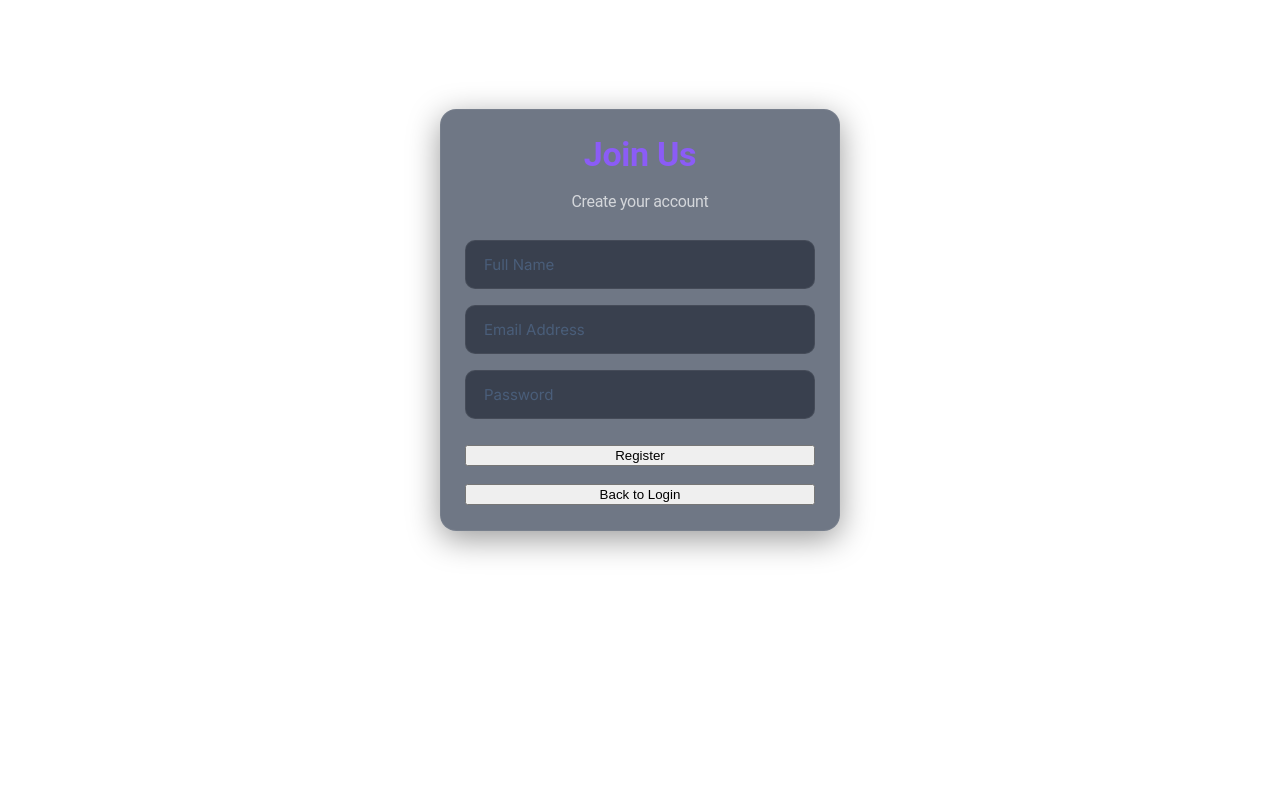
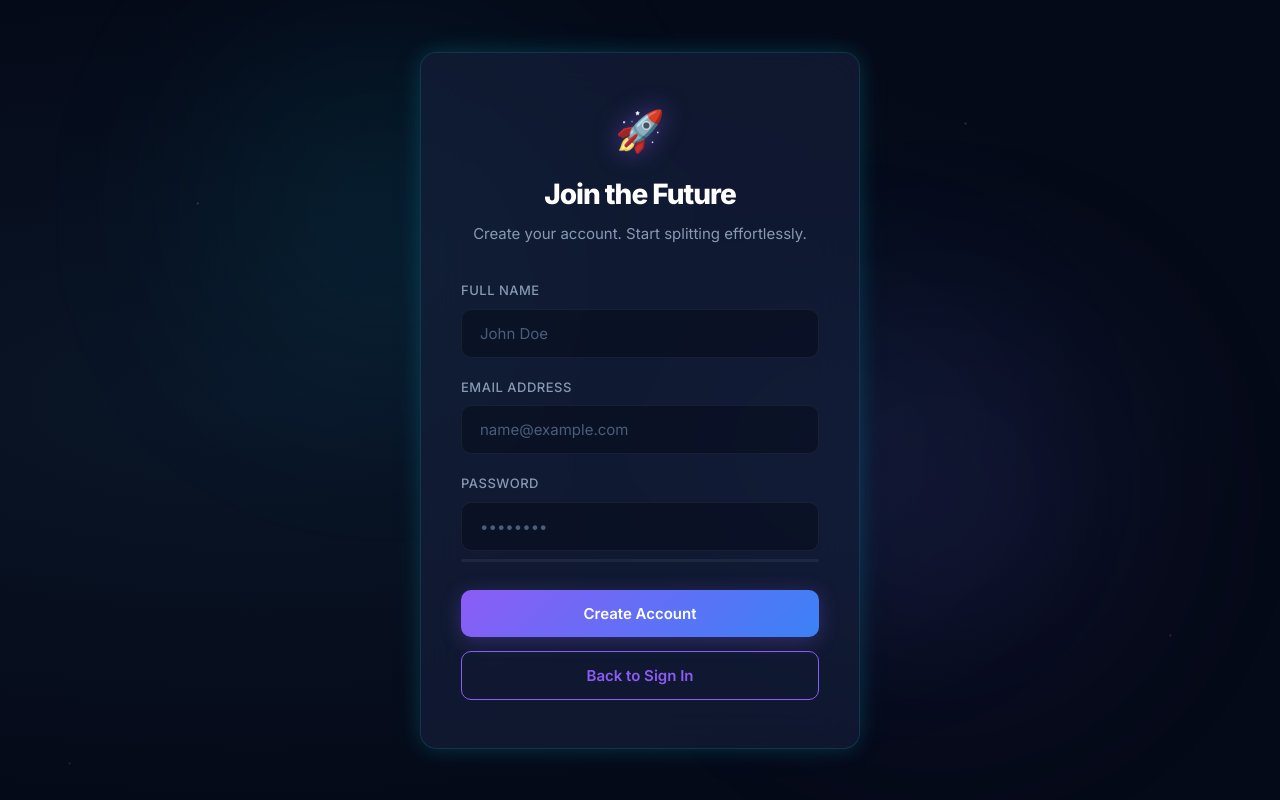
Before and after one commit to Archis009/Smart-Expense-Sharing-System, a React (Create React App) app in the folder frontend/: page /register in a window 1280 px wide. Built offline with nearby package versions, Linux system fonts and the light colour scheme; no server answers.

Commit message:
Rebuild App shell and auth screens with Antigravity theme

```diff
--- a/frontend/src/App.js
+++ b/frontend/src/App.js
@@ -14,22 +14,42 @@ const theme = createTheme({
     primary: {
       main: '#8b5cf6',
     },
+    secondary: {
+      main: '#00e5ff',
+    },
     background: {
-      default: 'transparent',
-      paper: '#1e293b',
+      default: '#050a18',
+      paper: '#0f1d35',
+    },
+    success: {
+      main: '#10b981',
+    },
+    error: {
+      main: '#ef4444',
     },
   },
   typography: {
-    fontFamily: '"Outfit", "Roboto", "Helvetica", "Arial", sans-serif',
+    fontFamily: '"Inter", -apple-system, BlinkMacSystemFont, sans-serif',
   },
   components: {
     MuiPaper: {
       styleOverrides: {
         root: {
           backgroundImage: 'none',
-          backgroundColor: 'rgba(15, 23, 42, 0.8)',
-          backdropFilter: 'blur(16px)',
+          backgroundColor: 'rgba(15, 29, 53, 0.7)',
+          backdropFilter: 'blur(20px)',
+          border: '1px solid rgba(255,255,255,0.06)',
+        }
+      }
+    },
+    MuiDialog: {
+      styleOverrides: {
+        paper: {
+          backgroundImage: 'none',
+          backgroundColor: 'rgba(10, 22, 40, 0.95)',
+          backdropFilter: 'blur(24px)',
           border: '1px solid rgba(255,255,255,0.08)',
+          borderRadius: '16px',
         }
       }
     }
@@ -40,6 +60,12 @@ function App() {
   return (
     <ThemeProvider theme={theme}>
       <CssBaseline />
+      <div className="starfield">
+        <div className="stars-layer"></div>
+        <div className="blob blob-1"></div>
+        <div className="blob blob-2"></div>
+        <div className="blob blob-3"></div>
+      </div>
       <Router>
         <Routes>
           <Route path="/login" element={<Login />} />
--- a/frontend/src/components/Login.js
+++ b/frontend/src/components/Login.js
@@ -1,47 +1,84 @@
 import React, { useState } from 'react';
-import { Box, Typography } from '@mui/material';
 import api from '../api';
 import { useNavigate } from 'react-router-dom';
 
 const Login = () => {
   const [email, setEmail] = useState('');
   const [password, setPassword] = useState('');
+  const [loading, setLoading] = useState(false);
   const navigate = useNavigate();
 
   const handleSubmit = async (e) => {
     e.preventDefault();
+    setLoading(true);
     try {
       const res = await api.post('/api/auth/login', { email, password });
       localStorage.setItem('token', res.data.token);
       navigate('/dashboard');
     } catch (err) {
-      alert('Login failed');
+      alert(err.response?.data?.error || err.message || 'Login failed');
     }
+    setLoading(false);
   };
 
   return (
-    <div className="page-container fade-in" style={{ display: 'flex', justifyContent: 'center', alignItems: 'center', minHeight: '80vh' }}>
-      <div className="glass-card" style={{ width: '100%', maxWidth: '400px' }}>
-        <Typography component="h1" variant="h4" align="center" gutterBottom color="primary" sx={{ fontWeight: 'bold' }}>
-          Smart Expense
-        </Typography>
-        <Typography component="h2" variant="subtitle1" align="center" gutterBottom color="textSecondary" sx={{ mb: 3 }}>
-          Login to your account
-        </Typography>
-        <Box component="form" onSubmit={handleSubmit}>
-          <Box mb={2}>
-            <input className="glass-input" required placeholder="Email Address" type="email" value={email} onChange={(e) => setEmail(e.target.value)} />
-          </Box>
-          <Box mb={3}>
-            <input className="glass-input" required placeholder="Password" type="password" value={password} onChange={(e) => setPassword(e.target.value)} />
-          </Box>
-          <button type="submit" className="glass-button" style={{ width: '100%', marginBottom: '16px' }}>
-            Login
+    <div style={{ position: 'relative', zIndex: 1, display: 'flex', justifyContent: 'center', alignItems: 'center', minHeight: '100vh', padding: '20px' }}>
+      <div className="glass-card-neon fade-in" style={{ width: '100%', maxWidth: '440px', padding: '48px 40px' }}>
+
+        {/* Brand */}
+        <div style={{ textAlign: 'center', marginBottom: '36px' }}>
+          <div style={{ fontSize: '40px', marginBottom: '12px', filter: 'drop-shadow(0 0 12px rgba(0,229,255,0.5))' }}>💎</div>
+          <h1 style={{ fontSize: '28px', fontWeight: '800', margin: '0 0 8px 0', letterSpacing: '-1px' }}>
+            Smart Expense
+          </h1>
+          <p style={{ color: 'var(--text-secondary)', fontSize: '15px', margin: 0 }}>
+            Welcome back. Sign in to continue.
+          </p>
+        </div>
+
+        {/* Form */}
+        <form onSubmit={handleSubmit}>
+          <div style={{ marginBottom: '20px' }}>
+            <label style={{ display: 'block', fontSize: '13px', fontWeight: '500', color: 'var(--text-secondary)', marginBottom: '8px', textTransform: 'uppercase', letterSpacing: '0.5px' }}>
+              Email Address
+            </label>
+            <input
+              className="glass-input"
+              required
+              placeholder="name@example.com"
+              type="email"
+              value={email}
+              onChange={(e) => setEmail(e.target.value)}
+            />
+          </div>
+
+          <div style={{ marginBottom: '32px' }}>
+            <label style={{ display: 'block', fontSize: '13px', fontWeight: '500', color: 'var(--text-secondary)', marginBottom: '8px', textTransform: 'uppercase', letterSpacing: '0.5px' }}>
+              Password
+            </label>
+            <input
+              className="glass-input"
+              required
+              placeholder="••••••••"
+              type="password"
+              value={password}
+              onChange={(e) => setPassword(e.target.value)}
+            />
+          </div>
+
+          <button type="submit" className="neon-button" style={{ width: '100%', marginBottom: '14px' }} disabled={loading}>
+            {loading ? <span className="spinner" style={{ width: 18, height: 18, borderWidth: 2 }}></span> : 'Sign In'}
           </button>
-          <button type="button" className="glass-button glass-button-outline" style={{ width: '100%' }} onClick={() => navigate('/register')}>
+
+          <button type="button" className="neon-button-outline" style={{ width: '100%' }} onClick={() => navigate('/register')}>
             Create an Account
           </button>
-        </Box>
+        </form>
+
+        {/* Intelligence badge */}
+        <div style={{ textAlign: 'center', marginTop: '28px' }}>
+          <span className="intel-badge">🧠 Optimized Settlement Engine</span>
+        </div>
       </div>
     </div>
   );
--- a/frontend/src/components/Register.js
+++ b/frontend/src/components/Register.js
@@ -1,5 +1,4 @@
 import React, { useState } from 'react';
-import { Box, Typography } from '@mui/material';
 import api from '../api';
 import { useNavigate } from 'react-router-dom';
 
@@ -7,44 +6,107 @@ const Register = () => {
   const [name, setName] = useState('');
   const [email, setEmail] = useState('');
   const [password, setPassword] = useState('');
+  const [loading, setLoading] = useState(false);
   const navigate = useNavigate();
+
+  const getPasswordStrength = () => {
+    if (password.length === 0) return { width: '0%', color: 'transparent', label: '' };
+    if (password.length < 4) return { width: '25%', color: 'var(--danger)', label: 'Weak' };
+    if (password.length < 8) return { width: '50%', color: 'var(--warning)', label: 'Fair' };
+    if (password.length < 12) return { width: '75%', color: 'var(--neon-cyan)', label: 'Good' };
+    return { width: '100%', color: 'var(--success)', label: 'Strong' };
+  };
+
+  const strength = getPasswordStrength();
 
   const handleSubmit = async (e) => {
     e.preventDefault();
+    setLoading(true);
     try {
       await api.post('/api/auth/register', { name, email, password });
       navigate('/login');
     } catch (err) {
-      alert('Registration failed');
+      alert(err.response?.data?.error || err.message || 'Registration failed');
     }
+    setLoading(false);
   };
 
   return (
-    <div className="page-container fade-in" style={{ display: 'flex', justifyContent: 'center', alignItems: 'center', minHeight: '80vh' }}>
-      <div className="glass-card" style={{ width: '100%', maxWidth: '400px' }}>
-        <Typography component="h1" variant="h4" align="center" gutterBottom color="primary" sx={{ fontWeight: 'bold' }}>
-          Join Us
-        </Typography>
-        <Typography component="h2" variant="subtitle1" align="center" gutterBottom color="textSecondary" sx={{ mb: 3 }}>
-          Create your account
-        </Typography>
-        <Box component="form" onSubmit={handleSubmit}>
-          <Box mb={2}>
-            <input className="glass-input" required placeholder="Full Name" value={name} onChange={(e) => setName(e.target.value)} />
-          </Box>
-          <Box mb={2}>
-            <input className="glass-input" required placeholder="Email Address" type="email" value={email} onChange={(e) => setEmail(e.target.value)} />
-          </Box>
-          <Box mb={3}>
-            <input className="glass-input" required placeholder="Password" type="password" value={password} onChange={(e) => setPassword(e.target.value)} />
-          </Box>
-          <button type="submit" className="glass-button" style={{ width: '100%', marginBottom: '16px' }}>
-            Register
+    <div style={{ position: 'relative', zIndex: 1, display: 'flex', justifyContent: 'center', alignItems: 'center', minHeight: '100vh', padding: '20px' }}>
+      <div className="glass-card-neon fade-in" style={{ width: '100%', maxWidth: '440px', padding: '48px 40px' }}>
+
+        {/* Brand */}
+        <div style={{ textAlign: 'center', marginBottom: '36px' }}>
+          <div style={{ fontSize: '40px', marginBottom: '12px', filter: 'drop-shadow(0 0 12px rgba(139,92,246,0.5))' }}>🚀</div>
+          <h1 style={{ fontSize: '28px', fontWeight: '800', margin: '0 0 8px 0', letterSpacing: '-1px' }}>
+            Join the Future
+          </h1>
+          <p style={{ color: 'var(--text-secondary)', fontSize: '15px', margin: 0 }}>
+            Create your account. Start splitting effortlessly.
+          </p>
+        </div>
+
+        {/* Form */}
+        <form onSubmit={handleSubmit}>
+          <div style={{ marginBottom: '20px' }}>
+            <label style={{ display: 'block', fontSize: '13px', fontWeight: '500', color: 'var(--text-secondary)', marginBottom: '8px', textTransform: 'uppercase', letterSpacing: '0.5px' }}>
+              Full Name
+            </label>
+            <input
+              className="glass-input"
+              required
+              placeholder="John Doe"
+              value={name}
+              onChange={(e) => setName(e.target.value)}
+            />
+          </div>
+
+          <div style={{ marginBottom: '20px' }}>
+            <label style={{ display: 'block', fontSize: '13px', fontWeight: '500', color: 'var(--text-secondary)', marginBottom: '8px', textTransform: 'uppercase', letterSpacing: '0.5px' }}>
+              Email Address
+            </label>
+            <input
+              className="glass-input"
+              required
+              placeholder="name@example.com"
+              type="email"
+              value={email}
+              onChange={(e) => setEmail(e.target.value)}
+            />
+          </div>
+
+          <div style={{ marginBottom: '8px' }}>
+            <label style={{ display: 'block', fontSize: '13px', fontWeight: '500', color: 'var(--text-secondary)', marginBottom: '8px', textTransform: 'uppercase', letterSpacing: '0.5px' }}>
+              Password
+            </label>
+            <input
+              className="glass-input"
+              required
+              placeholder="••••••••"
+              type="password"
+              value={password}
+              onChange={(e) => setPassword(e.target.value)}
+            />
+          </div>
+
+          {/* Password strength bar */}
+          <div style={{ marginBottom: '28px' }}>
+            <div style={{ height: '3px', background: 'var(--glass-border)', borderRadius: '3px', overflow: 'hidden', marginBottom: '4px' }}>
+              <div style={{ height: '100%', width: strength.width, background: strength.color, borderRadius: '3px', transition: 'all 0.3s ease' }}></div>
+            </div>
+            {strength.label && (
+              <span style={{ fontSize: '11px', color: strength.color, fontWeight: '500' }}>{strength.label}</span>
+            )}
+          </div>
+
+          <button type="submit" className="neon-button" style={{ width: '100%', marginBottom: '14px' }} disabled={loading}>
+            {loading ? <span className="spinner" style={{ width: 18, height: 18, borderWidth: 2 }}></span> : 'Create Account'}
           </button>
-          <button type="button" className="glass-button glass-button-outline" style={{ width: '100%' }} onClick={() => navigate('/login')}>
-            Back to Login
+
+          <button type="button" className="neon-button-outline" style={{ width: '100%' }} onClick={() => navigate('/login')}>
+            Back to Sign In
           </button>
-        </Box>
+        </form>
       </div>
     </div>
   );
```
